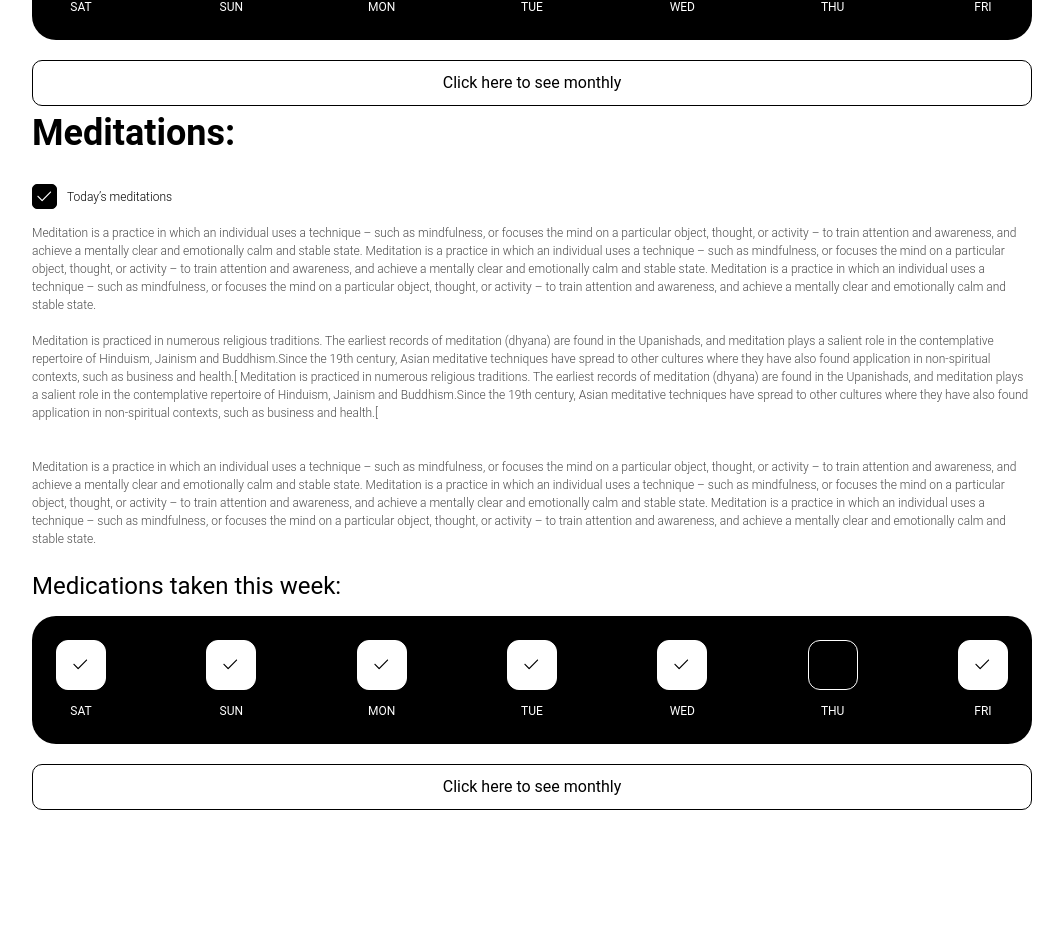
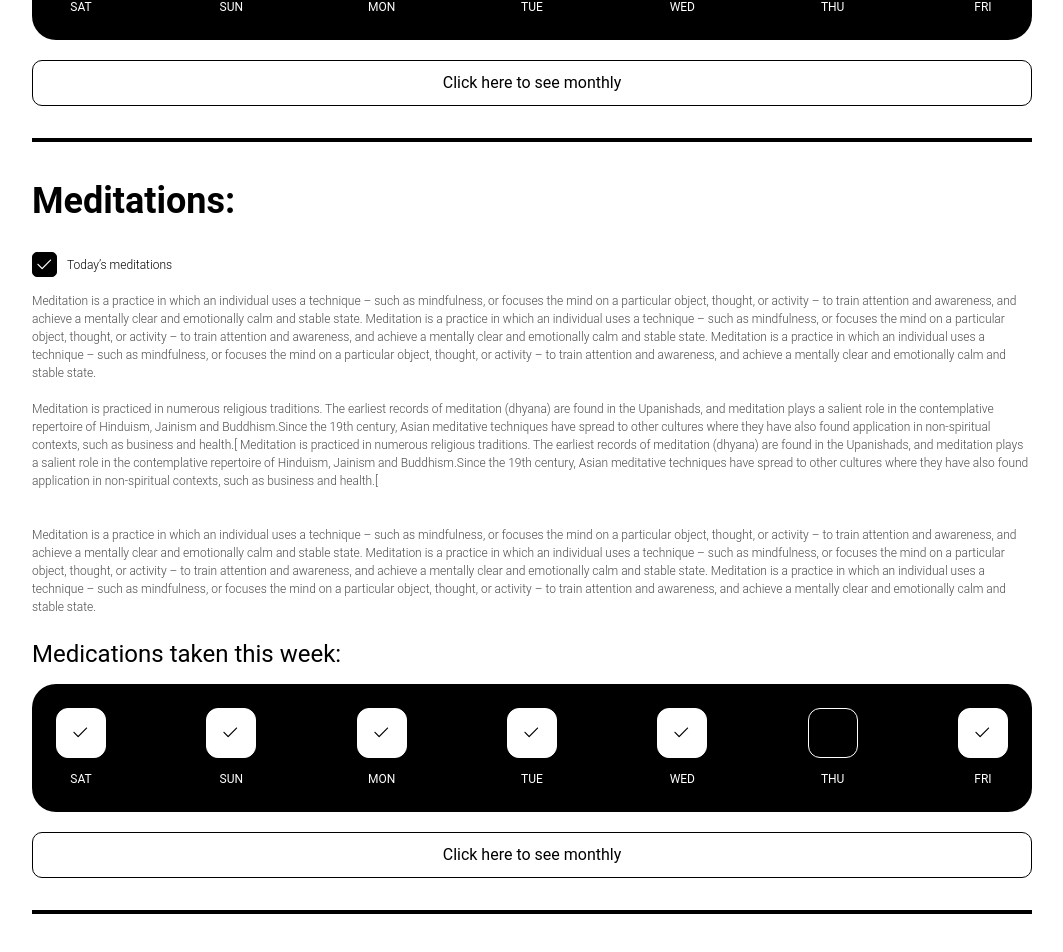
Before and after one commit to MohamadMahdi-Tasha/i-will-be-good-web, a Next.js app: page / in a window 1280 px wide. Shown: the part 698-1650 px from the top of the page, without its empty margins (108-1171 px from the left). Before the commit the page ends 1558 px from the top, so only its background shows below. Built offline with nearby package versions, Linux system fonts and the light colour scheme.

Commit message:
added dividers to home page

```diff
--- a/app/index.css
+++ b/app/index.css
@@ -11,3 +11,4 @@
 .black-container {@apply rounded-[24px] p-[24px] bg-black;}
 .small-paragraph {@apply text-[12px] text-grey font-light;}
 .big-paragraph {@apply text-[48px] text-grey font-light;}
+.divider {@apply my-[32px] border-2 border-black;}
--- a/app/page.tsx
+++ b/app/page.tsx
@@ -10,7 +10,9 @@ export default function HomePage():JSX.Element {
     return (
         <HolderComponent className={'py-[50px]'}>
             <HomeFirstSectionComponent />
+            <hr className={'divider'}/>
             <HomeSecondSectionComponent />
+            <hr className={'divider'}/>
         </HolderComponent>
     );
 }
```
